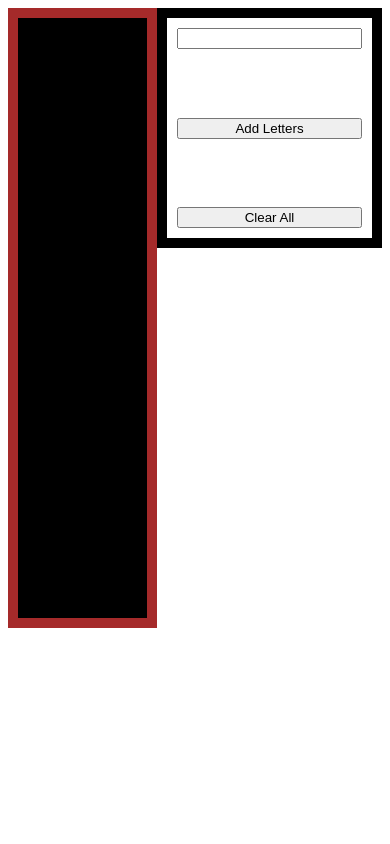
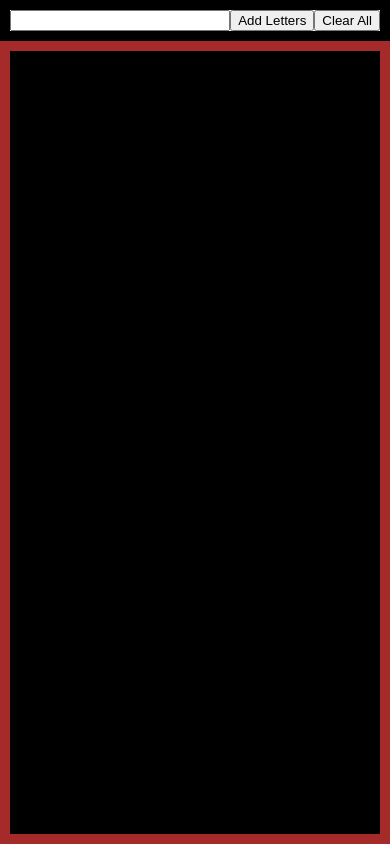
Before and after one commit to tjohnwu/pushboard, a React app: page / in a window 390 px wide. Built offline with nearby package versions, Linux system fonts and the light colour scheme.

Commit message:
styling for mobile

```diff
--- a/app/app.css
+++ /dev/null
@@ -1,4 +0,0 @@
-.container {
-  display: flex;
-  flex-direction: row;
-}
--- a/app/components/board.css
+++ b/app/components/board.css
@@ -1,4 +1,17 @@
 .board {
   background-color: black;
   border: 10px solid brown;
+  box-sizing: border-box;
+  flex-grow: 1;
+  width: 100%;
+  height: 100%;
 }
+
+.board-container {
+  display: flex;
+  flex-direction: row;
+  flex-grow: 1;
+  width: 100%;
+  height: 100%;
+  justify-content: center;
+}
--- a/app/components/board.js
+++ b/app/components/board.js
@@ -10,14 +10,14 @@ class BoardComponent extends React.Component {
   render() {
     const { forwardRef, ...rest } = this.props;
     return (
+      <div className="board-container">
         <div
           className="board"
           ref={forwardRef}
           style={{
-          width: this.props.width,
-          height: this.props.height,
           }}
         />
+      </div>
     );
   }
 }
--- a/app/components/factory.css
+++ b/app/components/factory.css
@@ -1,13 +1,12 @@
 .factory {
-  width: 200px;
-  height: 200px;
   border: 10px solid black;
   display: flex;
-  flex-direction: column;
-  justify-content: space-between;
-  padding: 10px;
+  flex-direction: row;
+  width: 100%;
+  box-sizing: border-box;
 }
 
 .letter-input {
-  text-align: center;
+  text-size-adjust: auto;
+  flex: 1;
 }
--- a/app/components/pushboard.css
+++ b/app/components/pushboard.css
@@ -1,6 +1,7 @@
 .pushboard {
   display: flex;
-  flex-direction: row;
+  flex-direction: column;
 
-  justify-content: center;
+  align-items: center;
+  height: 100%;
 }
--- a/app/components/pushboard.js
+++ b/app/components/pushboard.js
@@ -92,14 +92,14 @@ class Pushboard extends React.Component {
 
     return (
       <div className="pushboard">
+        <Factory
+          addLetters={this.addLetters}
+          clearLetters={this.clearLetters}
+        />
         <Board
           width={this.props.size.board_width}
           height={this.props.size.board_height}
           ref={this.boardRef}
-        />
-        <Factory
-          addLetters={this.addLetters}
-          clearLetters={this.clearLetters}
         />
         {Object.keys(this.state.letters).map((key) => (
           <Letter
--- a/app/index.html
+++ b/app/index.html
@@ -1,6 +1,10 @@
 <!DOCTYPE html>
 <html>
   <head>
+    <style type="text/css">
+      html,body { height: 100%; width: 100%; margin:0;}
+      #app {height: 100%; width: 100%}
+    </style>
     <title>
       my-app
     </title>
```
Lines whose indentation alone changed are shown as unchanged.
